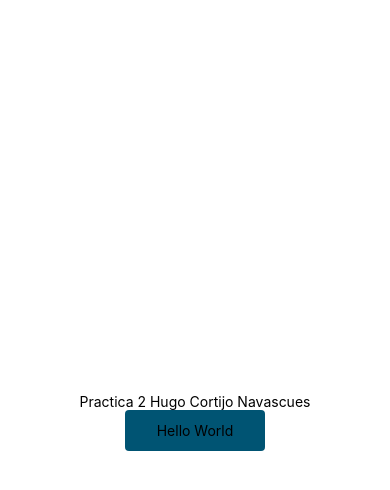
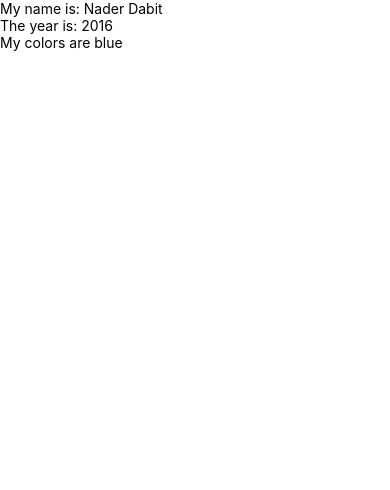
Before and after one commit to HugoCN/react_inetum_2022, a React Native app in the folder reactProject/: screen / in a window 390 px wide. Shown: the top 490 px of the page. Built offline with nearby package versions, Linux system fonts and the light colour scheme.

Commit message:
Practica 3 ejercicio 1

```diff
--- a/reactProject/index.js
+++ b/reactProject/index.js
@@ -1,7 +1,7 @@
 import { registerRootComponent } from 'expo';
 
 //import App from './App';
-import App from './Button/App';
+import App from './modulo2/estado1';
 
 // registerRootComponent calls AppRegistry.registerComponent('main', () => App);
 // It also ensures that whether you load the app in Expo Go or in a native build,
--- /dev/null
+++ b/reactProject/modulo2/estado1.js
@@ -0,0 +1,21 @@
+import React from 'react';
+import { Text, View } from 'react-native';
+
+class MyComponent extends React.Component {
+    state = {
+        year: 2016,
+        name: 'Nader Dabit',
+        colors: ['blue']
+    }
+    render() {
+        return (
+            <View>
+                <Text>My name is: {this.state.name}</Text>
+                <Text>The year is: {this.state.year}</Text>
+                <Text>My colors are {this.state.colors[0]}</Text>
+            </View>
+        )
+    }
+}
+
+export default MyComponent;
```
